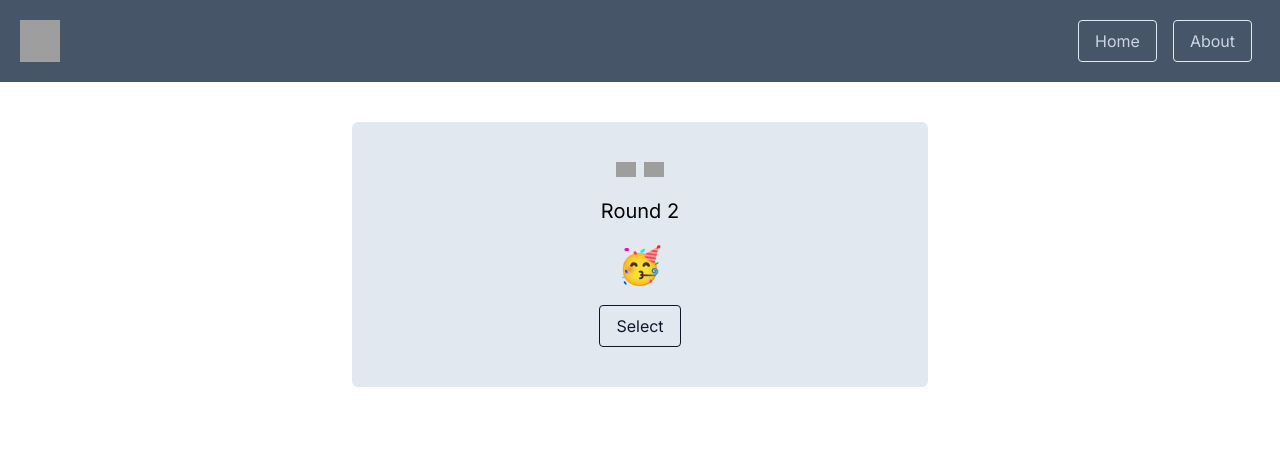
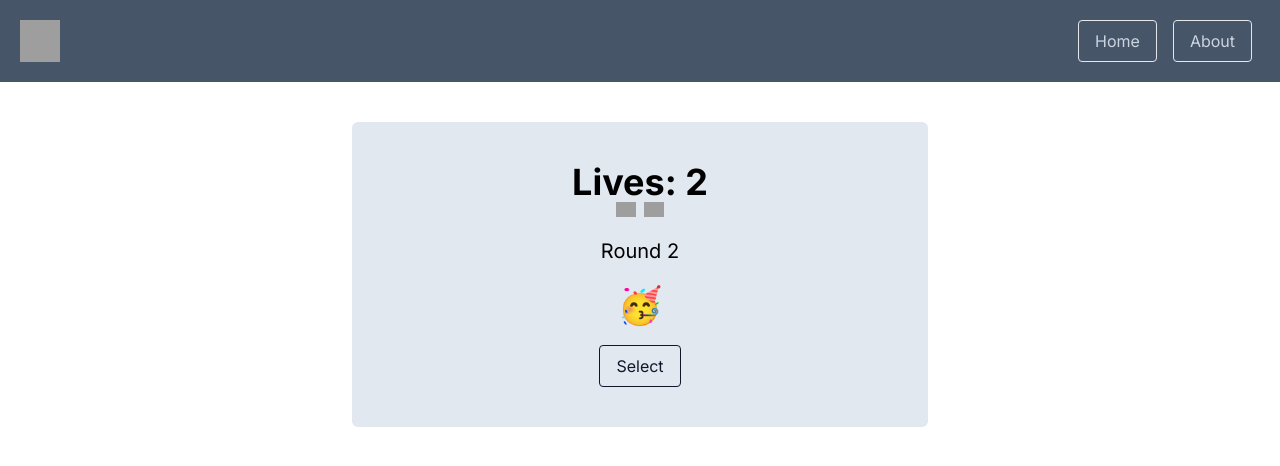
Before and after one commit to jufglanville/n-back, a Next.js app: page /game in a window 1280 px wide. Both pictures are taken after a click on the button "Start Game". Shown: the top 466 px of the page. Built offline with nearby package versions, Linux system fonts and the light colour scheme; grey boxes are pictures that could not be loaded.

Commit message:
Refactor

```diff
--- a/app/game/Lives.tsx
+++ b/app/game/Lives.tsx
@@ -3,12 +3,10 @@ import Image from 'next/image';
 
 interface Props {
   lives: number;
-  incorrect: number;
 }
 
-const Lives = ({ lives, incorrect }: Props) => {
-  const remainingLives = Array.from({ length: lives - incorrect }).map(
-    (e, i) => (
+const Lives = ({ lives }: Props) => {
+  const remainingLives = Array.from({ length: lives }).map((e, i) => (
     <Image
       key={i}
       src="/../public/assets/heart.png"
@@ -16,8 +14,7 @@ const Lives = ({ lives, incorrect }: Props) => {
       height={20}
       width={20}
     />
-    )
-  );
+  ));
 
   return <div className="flex items-center gap-2 mb-5">{remainingLives}</div>;
 };
--- a/app/game/gameReducer.ts
+++ b/app/game/gameReducer.ts
@@ -1,8 +1,7 @@
-import React, { useEffect, useReducer, useState } from 'react';
-
 const EMOJIS = ['🥳', '🔥', '🚀', '🎸'];
 const SEQUENCE_LENGTH = 15;
 const N_BACK = 2;
+const LIVES = 2;
 
 export enum ActionType {
   START_GAME = 'START_GAME',
@@ -24,7 +23,7 @@ export const initialState = {
   finished: false,
   userSelected: false,
   roundResult: false as boolean | null,
-  incorrect: 0,
+  lives: LIVES,
 };
 
 type StateType = typeof initialState;
@@ -73,15 +72,20 @@ export const gameReducer = (state: StateType, action: Action): StateType => {
       const usersEntry = [...state.usersEntry, userSelected ? 1 : -1];
       const roundResult = userSelected === isCorrect;
 
+      const livesLeft = roundResult ? state.lives : state.lives - 1;
+
       return {
         ...state,
         userSelected: false,
         usersEntry,
         currentElementIndex: currentElementIndex + 1,
         roundResult,
-        incorrect: roundResult ? state.incorrect : state.incorrect + 1,
+        lives: livesLeft,
+        finished: livesLeft === 0 ? true : false,
+        inPlay: livesLeft === 0 ? false : true,
       };
     default:
       return state;
   }
 };
+0;
--- a/app/game/page.tsx
+++ b/app/game/page.tsx
@@ -9,24 +9,19 @@ import InPlayScreen from './InPlayScreen';
 import Lives from './Lives';
 
 const pages = () => {
-  const numberLives = 2;
   const username = useSearchParams().get('userName') as string;
   const [state, dispatch] = useReducer(gameReducer, initialState);
-  const { incorrect, sequence, currentElementIndex, inPlay, finished } = state;
+  const { lives, sequence, currentElementIndex, inPlay, finished } = state;
 
   useEffect(() => {
     if (!inPlay) return;
 
     const timeout = setTimeout(() => {
-      dispatch({ type: ActionType.FINISH_ROUND });
-
-      if (
-        currentElementIndex >= sequence.length - 1 ||
-        incorrect >= numberLives
-      ) {
+      if (currentElementIndex >= sequence.length - 1) {
         dispatch({ type: ActionType.END_GAME });
         return;
       }
+      dispatch({ type: ActionType.FINISH_ROUND });
     }, 2000);
 
     return () => clearTimeout(timeout);
@@ -42,7 +37,8 @@ const pages = () => {
 
   return (
     <div className="flex flex-col items-center">
-      <Lives lives={numberLives} incorrect={incorrect} />
+      <h1 className="text-4xl font-bold">Lives: {lives}</h1>
+      <Lives lives={lives} />
       <InPlayScreen
         sequence={sequence}
         currentElementIndex={currentElementIndex}
--- a/app/username/page.tsx
+++ b/app/username/page.tsx
@@ -1,20 +1,15 @@
 'use client';
 
-import React, { useState } from 'react';
+import React from 'react';
 import { useRouter } from 'next/navigation';
 
 const page = () => {
-  const [name, setName] = useState('');
   const router = useRouter();
 
   const handleSubmit = (event: React.FormEvent<HTMLFormElement>) => {
-    console.log('asasaasa');
     event.preventDefault();
     const formData = new FormData(event.currentTarget);
     const userName = formData.get('userName') as string;
-    console.log(event.currentTarget);
-    console.log(userName);
-    setName(userName);
     router.push(`/game?userName=${encodeURIComponent(userName)}`);
   };
 
```
Also changed, not shown: .eslintrc.json. Lines whose indentation alone changed are shown as unchanged.
